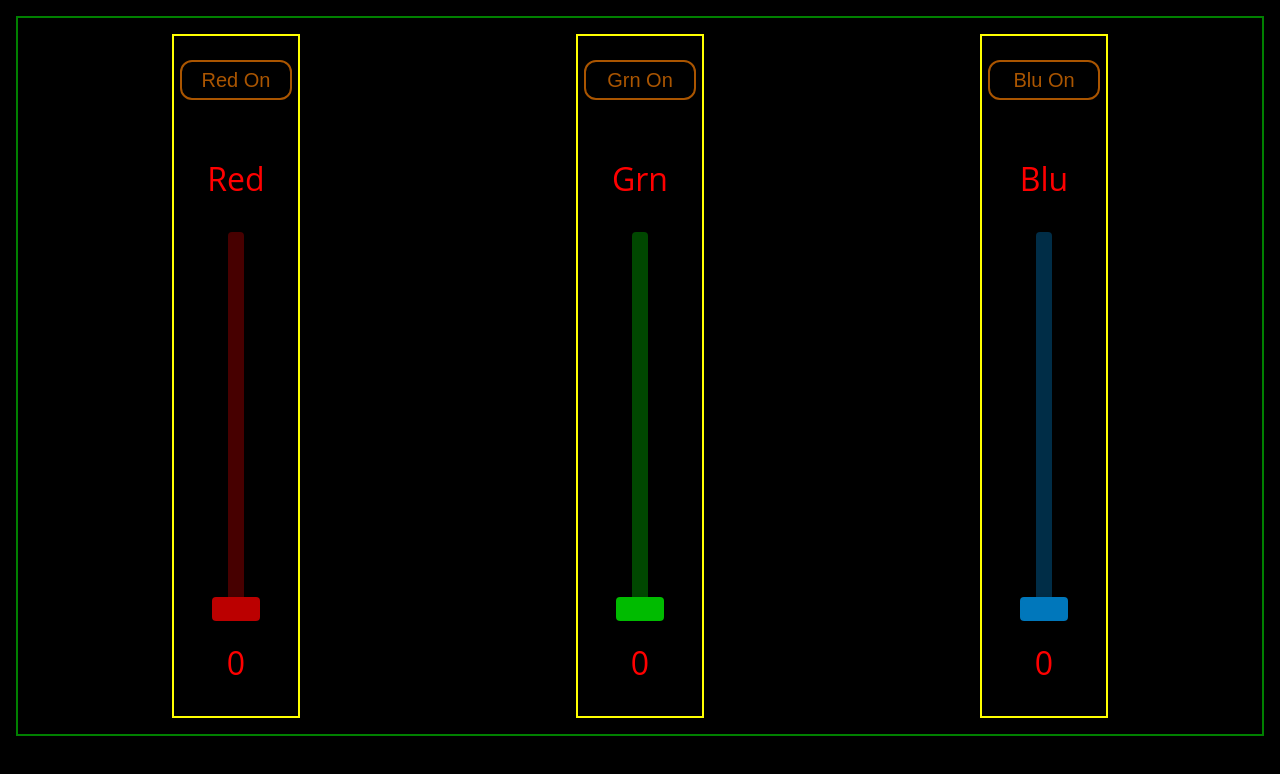
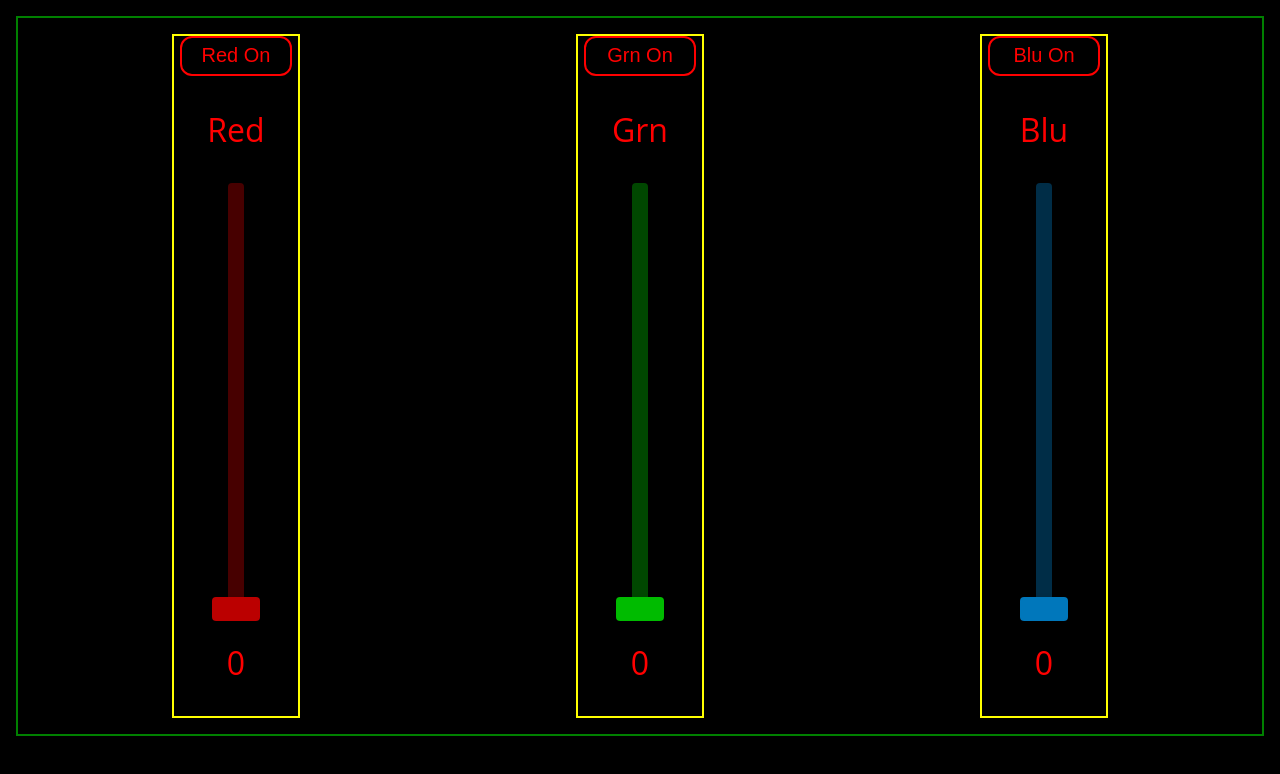
Before and after one commit to CelestialCoyote/hercules-gui-materialui-sliders, a React (Create React App) app in the folder frontend/: page / in a window 1280 px wide. Shown: the top 774 px of the page. Built offline with nearby package versions, Linux system fonts and the light colour scheme.

Commit message:
Added CSS to VerticalCoveSlider toggle button.

```diff
--- a/frontend/src/components/VerticalCoveSlider/VerticalCoveSlider.css
+++ b/frontend/src/components/VerticalCoveSlider/VerticalCoveSlider.css
@@ -15,19 +15,36 @@
 
 .cove-button {
     background-color: black;
-    border: 2px solid #aa5500;
+    border: 2px solid red;
     border-radius: 0.75rem;
-    color: #aa5500;
+    color: red;
     font-size: 1.25rem;
-    height: 2.5rem;
+    height: 3.5rem;
+    margin: 0;
+    padding: 0.25rem;
+    width: 7.0rem;
+}
+
+.cove-button-on {
+    background-color: red;
+    border: 2px solid red;
+    border-radius: 0.75rem;
+    color: black;
+    font-size: 1.25rem;
+    height: 3.5rem;
     margin: 0;
     padding: 0.25rem;
     width: 7.0rem;
 }
 
 .cove-button:hover {
-    border: 2px solid #aa8800;
-    color: #aa8800;
+    border: 2px solid pink;
+    color: pink;
+}
+
+.cove-button-on:hover {
+    background-color: pink;
+    border: 2px solid pink;
 }
 
 .cove-text {
--- a/frontend/src/components/VerticalCoveSlider/VerticalCoveSlider.js
+++ b/frontend/src/components/VerticalCoveSlider/VerticalCoveSlider.js
@@ -8,37 +8,12 @@ const VerticalCoveSlider = ({ coveColor, color, setLevel, level }) => {
     const [isOff, setIsOff] = useState(true);
     const [temp, setTemp] = useState(0);
 
-    //const handleSliderChange = (_event, value) => {
-    //    setLevel(value);
-    //};
-
-
     return (
 
         <div className="cove-slider-group">
 
-            <div className="fade-buttons">
-
-                {/*<button
-                    className="cove-button red-button"
-                    onClick={() => {
-                        setLevel(255);
-                    }}
-                >
-                    {coveColor} On
-                </button>
-
             <button
-                    className="cove-button red-button"
-                    onClick={() => {
-                        setLevel(0);
-                    }}
-                >
-                    {coveColor} Off
-                </button>*/}
-
-                <button
-                    className="cove-button red-button"
+                className={isOff ?  "cove-button" : "cove-button-on"}
                 onClick={() => {
                     if (level > 0) {
                         setTemp(level);
@@ -57,8 +32,6 @@ const VerticalCoveSlider = ({ coveColor, color, setLevel, level }) => {
             >
                 {coveColor} {isOff ? "On" : "Off"}
             </button>
-
-            </div>
 
             <label className="cove-text">{coveColor}</label>
 
@@ -87,7 +60,6 @@ const VerticalCoveSlider = ({ coveColor, color, setLevel, level }) => {
                 max={255}
                 step={1}
                 value={level}
-                //onChange={handleSliderChange}
                 onChange={(e) => {
                     setLevel(e.target.value);
                     if (e.target.value > 0) setIsOff(false);
```
Lines whose indentation alone changed are shown as unchanged.
